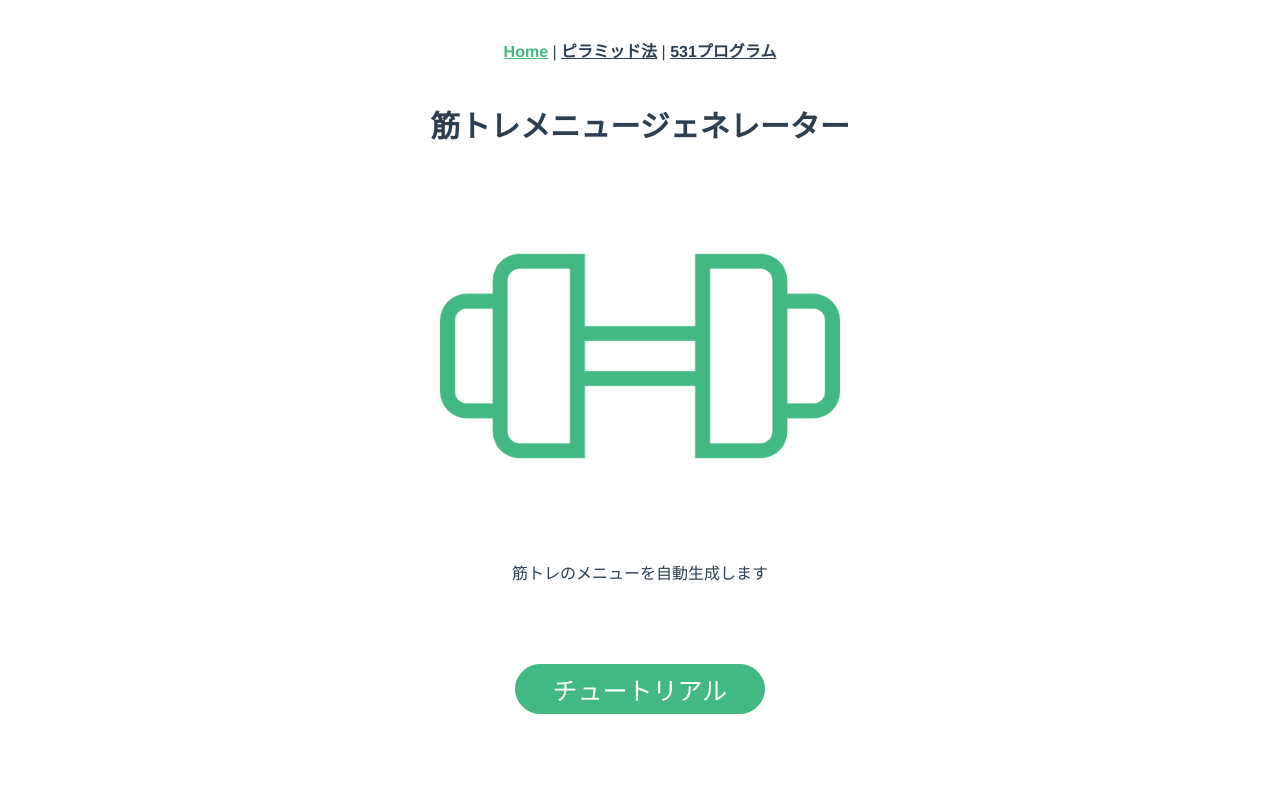
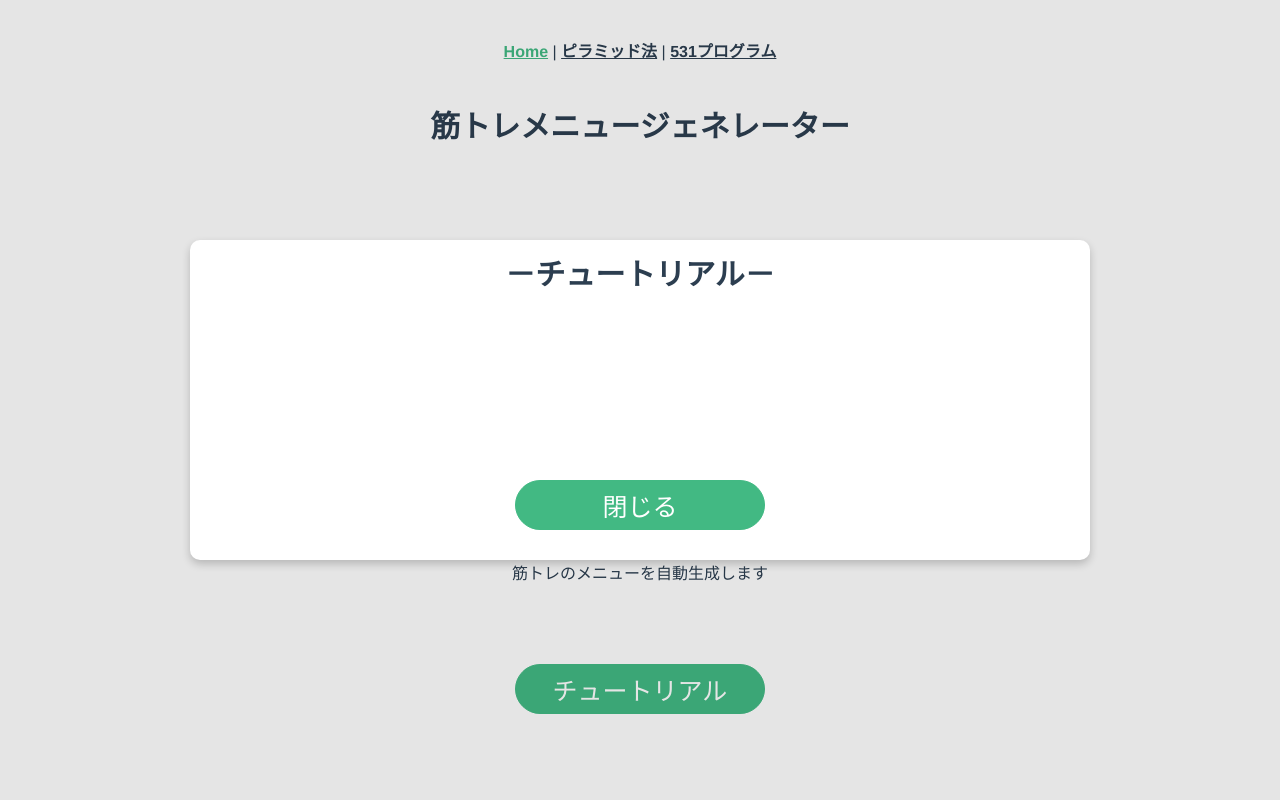
Before and after one commit to y-soliloquy/training-generator, a Vue app: page / in a window 1280 px wide. Both pictures are taken after a click on the button "チュートリアル". Built offline with nearby package versions, Linux system fonts and the light colour scheme.

Commit message:
チュートリアルモーダルを設置

```diff
--- /dev/null
+++ b/src/components/Modal.vue
@@ -0,0 +1,50 @@
+<script setup lang="ts">
+import { ref, Ref, defineProps, defineEmits } from "vue";
+import TutorialModalVue from "./modal/TutorialModal.vue";
+
+type Props = {
+	isVisible: boolean;
+};
+
+const props = defineProps<Props>();
+
+const emits = defineEmits(["onClickClose"]);
+const onClickClose = () => {
+	emits("onClickClose");
+};
+</script>
+
+<template>
+	<section v-if="props.isVisible" class="Modal">
+		<div class="Modal-Box">
+			<TutorialModalVue @onClickClose="onClickClose" />
+		</div>
+	</section>
+</template>
+
+<style>
+.Modal {
+	position: absolute;
+	z-index: 5;
+	top: 0;
+	left: 0;
+	right: 0;
+	bottom: 0;
+	background-color: rgba(0, 0, 0, 0.1);
+	padding: 0.5em;
+	display: flex;
+	justify-content: center;
+	align-items: center;
+}
+
+.Modal-Box {
+	position: relative;
+	min-height: 320px;
+	max-height: 100%;
+	overflow-x: hidden;
+	overflow-y: auto;
+	background-color: #fff;
+	border-radius: 10px;
+	box-shadow: 0 4px 8px rgba(0, 0, 0, 0.2);
+}
+</style>
--- /dev/null
+++ b/src/components/modal/TutorialModal.vue
@@ -0,0 +1,35 @@
+<script setup lang="ts">
+import UITitle from "../ui/UITitle.vue";
+import UIButton from "../ui/UIButton.vue";
+import { defineEmits } from "vue";
+
+const title = "－チュートリアル－";
+
+const emits = defineEmits(["onClickClose"]);
+const onClickClose = () => {
+	emits("onClickClose", false);
+};
+</script>
+
+<template>
+	<div class="TutorialModal">
+		<UITitle :title="title" />
+		<UIButton class="TutorialModal-Button" size="large" @click="onClickClose">閉じる</UIButton>
+	</div>
+</template>
+
+<style>
+.TutorialModal {
+	display: flex;
+	justify-content: space-between;
+	align-items: center;
+	flex-direction: column;
+	width: 900px;
+	height: 100%;
+}
+
+.TutorialModal-Button {
+	position: absolute;
+	bottom: 30px;
+}
+</style>
--- a/src/views/HomeView.vue
+++ b/src/views/HomeView.vue
@@ -1,28 +1,42 @@
 <script setup lang="ts">
 // import { defineComponent } from "vue";
 // import { Ref } from 'vue';
+import { reactive } from "vue";
 import HelloVisitors from "@/components/HelloVisitors.vue";
 import UITitle from "../components/ui/UITitle.vue";
 import UIButton from "../components/ui/UIButton.vue";
+import Modal from "@/components/Modal.vue";
 // export default defineComponent({
 //   name: "HomeView",
 //   components: {
 //     HelloWorld,
 //   },
 // });
+const state = reactive({
+	isVisible: false,
+});
 const title = "筋トレメニュージェネレーター";
 const text = "筋トレのメニューを自動生成します";
+
+const openModal = () => {
+	state.isVisible = true;
+};
+
+const closeModal = () => {
+	state.isVisible = false;
+};
 </script>
 
 <template>
 	<div class="HomeView">
+		<Modal :isVisible="state.isVisible" @onClickClose="closeModal" />
 		<!-- <img alt="Vue logo" src="../assets/logo.png" /> -->
 		<UITitle :title="title" />
 		<div class="HomeView-Logo">
 			<img src="../assets/logo_top.png" />
 		</div>
 		<HelloVisitors :text="text" />
-		<UIButton class="HomeView-Button" size="large">チュートリアル</UIButton>
+		<UIButton @click="openModal" class="HomeView-Button" size="large">チュートリアル</UIButton>
 	</div>
 </template>
 
```
